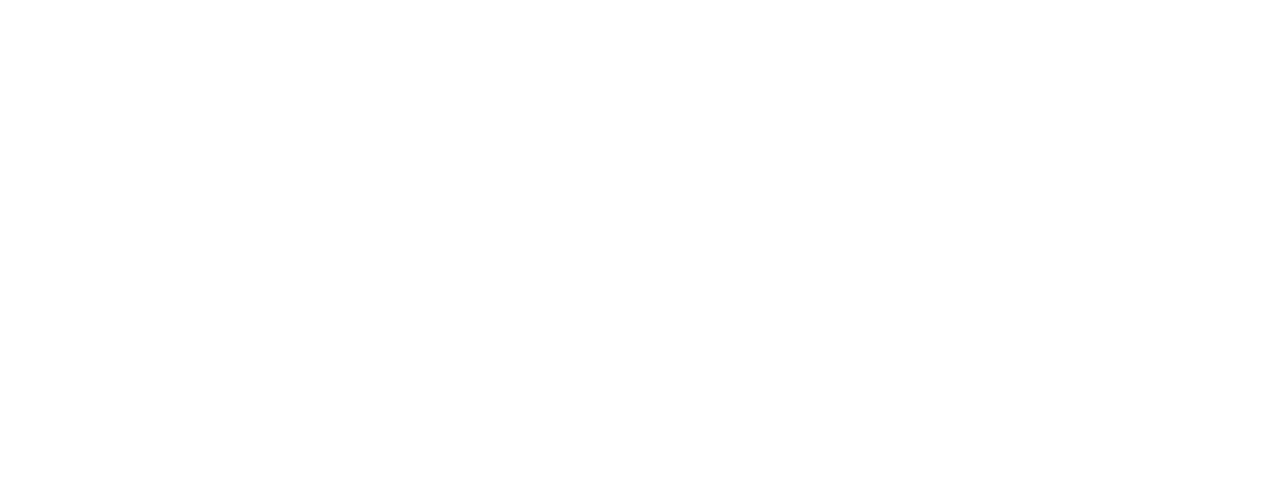
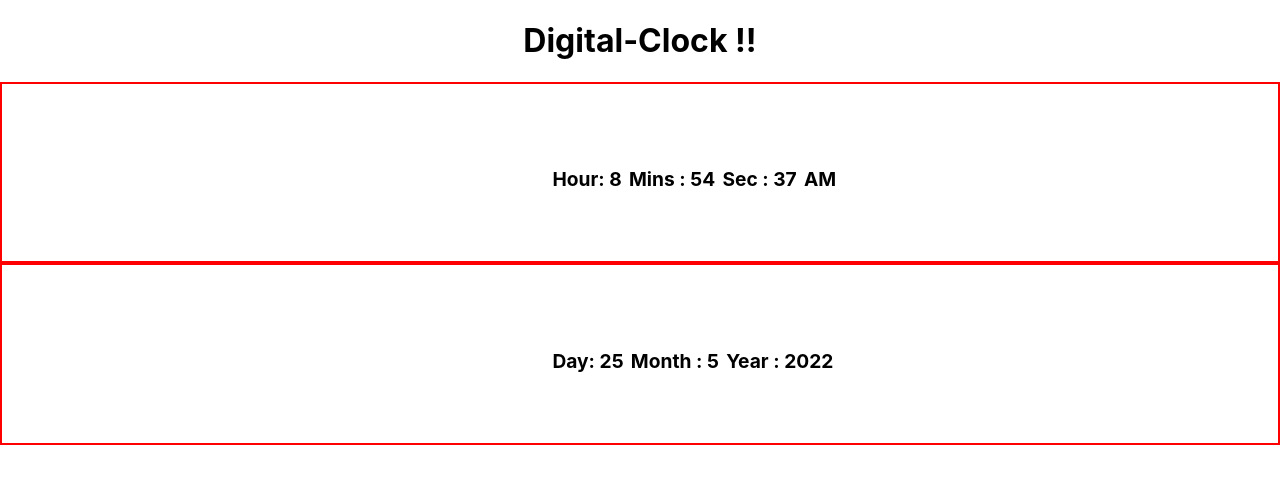
Before and after one commit to Ajit24/React_revision, a React (Create React App) app in the folder react-all/: page / in a window 1280 px wide. Shown: the top 484 px of the page. Built offline with nearby package versions, Linux system fonts and the light colour scheme.

Commit message:
Digital watch

```diff
--- a/react-all/src/App.js
+++ b/react-all/src/App.js
@@ -9,6 +9,7 @@
 //import DisableButton from './Component/DisableButton/DisableButton';
 //import ImgSlider1 from './Component/ImgSlider1/ImgSlider1';
 //import ImageSlider from './Component/ImageSlider/ImageSlider';
+import DigitalClock from './Component/DigitalClock/DigitalClock';
 function App() {
   return (
     <div className="App">
@@ -22,6 +23,7 @@
       {/* <ImgSlider1/> */}
       {/* <ImageSlider/> */}
       {/* <ImageSlider/> */}
+      <DigitalClock/>
 
     </div>
   );
--- /dev/null
+++ b/react-all/src/Component/DigitalClock/DigitalClock.css
@@ -0,0 +1,18 @@
+.TimeClk{
+    display: flex;
+    border: 2px solid red;
+    padding-left: 43%;
+    padding-top: 5%;
+    padding-bottom: 4% ;
+    gap: 1%;
+    /* font-family: "digital-clock-font"; */
+    /* font-family: 'Digital Numbers', sans-serif; */
+    font-weight: bolder;
+    font-size: larger;
+
+}
+
+TimeClk>p{
+    /* font-family: 'Digital Numbers', sans-serif */
+
+}
--- /dev/null
+++ b/react-all/src/Component/DigitalClock/DigitalClock.jsx
@@ -0,0 +1,73 @@
+import React, { useEffect, useState, useSyncExternalStore } from 'react'
+import "./DigitalClock.css"
+
+const DigitalClock = () => {
+
+const[hour , setHour] = useState(0)
+const[sec , setSec] = useState(0)
+const[mins , setMins] = useState(0)
+
+const[day,setDay] = useState("")
+const[year, setYear] = useState("")
+const[month , setMonth] = useState("")
+
+const[notation , setNotation] = useState("")
+
+const current = new Date()
+console.log("new" , current)
+
+useEffect(() => {
+    setHour(current.getHours())
+    setMins(current.getMinutes())
+    setSec(current.getSeconds())
+
+    setDay(current.getDate())
+    setMonth(current.getMonth())
+    setYear(current.getFullYear())
+
+},[])
+
+useEffect(() => {
+    setTimeout(() => {
+        if(hour == 24){
+            setHour(0)
+        }
+        if(mins == 60){
+            setHour(hour + 1)
+            setMins(0)
+        }
+        if(sec ==60){
+            setMins(mins+1)
+            setSec(0)
+        }
+        else{
+            setSec(sec + 1)
+        }
+
+        var nor = (hour >= 12 ) ? "PM" : "AM";
+        setNotation(nor)
+    }, 1000);
+},[sec, hour, mins])
+
+
+  return (
+    <div>
+       <h1>Digital-Clock !!</h1>
+
+       <div className='TimeClk'>
+       <p>Hour: {hour}</p>
+       <p>Mins : {mins}</p>
+       <p>Sec : {sec}</p>
+       <p>{notation}</p>
+       </div>
+
+       <div className='TimeClk'>
+       <p>Day: {day}</p>
+       <p>Month : {month + 1}</p>
+       <p>Year : {year}</p>
+       </div>
+    </div>
+  )
+}
+
+export default DigitalClock
```
